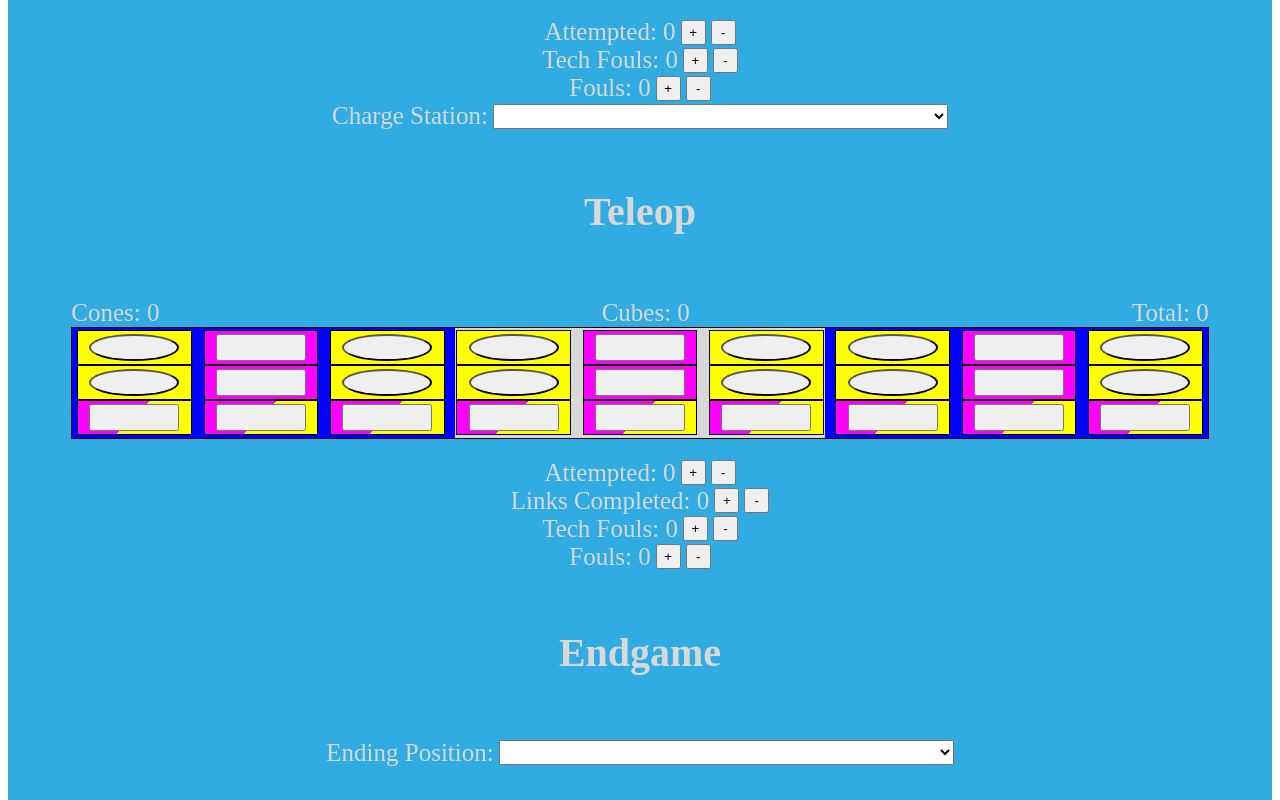
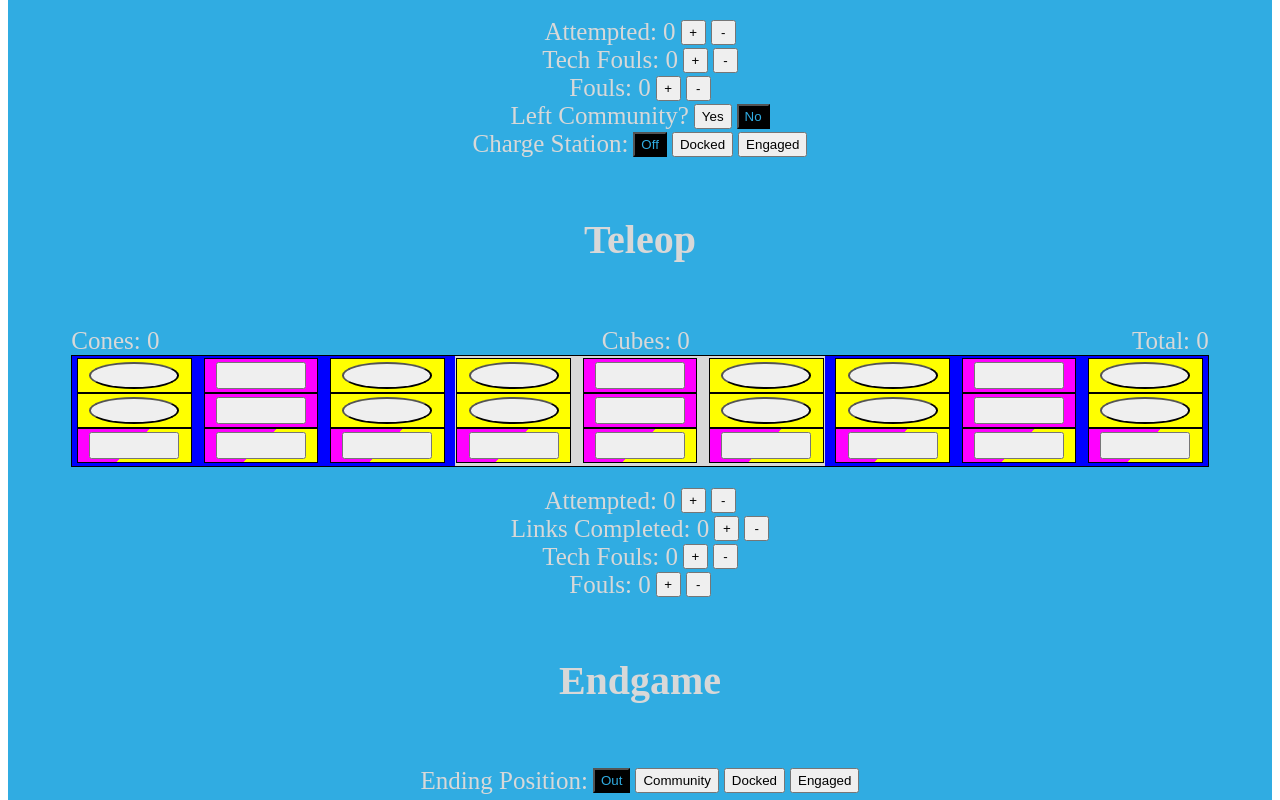
Before and after one commit to Ocean-OS/ScoutClient2023, a SvelteKit app: page /scoutPart2 in a window 1280 px wide. Shown: the part 500-1300 px from the top of the page. Built offline with nearby package versions, Linux system fonts and the light colour scheme.

Commit message:
data done
i swear its actually done now

```diff
--- a/src/routes/scoutPart1/+page.svelte
+++ b/src/routes/scoutPart1/+page.svelte
@@ -3,6 +3,7 @@
 let teamNum = null;
 let roundNum = null;
 let alliance = null;
+let scouter = null;
 </script>
 
 
@@ -18,6 +19,10 @@ let alliance = null;
 
     <!-- Section to group input areas together for margin purposes -->
     <section class="inputArea">
+        <!-- Input area for scouter name -->
+        <p>Scouter:</p>
+        <input bind:value={scouter}/>
+
         <!-- Input area for team name -->
         <p>Team #:</p>
         <input bind:value={teamNum}/>
--- a/src/routes/scoutPart2/+page.svelte
+++ b/src/routes/scoutPart2/+page.svelte
@@ -7,15 +7,16 @@
     let pref = null;
     let links = 0;
     let pointNum = 0;
+    let commBool = false;
 
     let att = 0;
     let fouls = 0;
     let tFouls = 0;
     let coneNum = 0;
     let cubeNum = 0;
+    let comm = 0;
 
-    let autoStation = 0;
-    let endStation = 0;
+    let station = [0, 0];
 
     let arr = [
         // first val is level on the grid (hi/mid/lo)
@@ -173,7 +174,15 @@
             }
         }
 
-        switch (autoStation) {
+        switch (comm) {
+            case 0:
+                break;
+            case 1:
+                pointNum = pointNum + 3;
+                break;
+        }
+
+        switch (station[0]) {
             case 1:
                 pointNum = pointNum + 8;
                 break;
@@ -182,11 +191,14 @@
                 break;
         }
 
-        switch (endStation) {
+        switch (station[1]) {
             case 1:
-                pointNum = pointNum + 8;
+                pointNum = pointNum + 2;
                 break;
             case 2:
+                pointNum = pointNum + 6;
+                break;
+            case 3:
                 pointNum = pointNum + 10;
                 break;
             default:
@@ -197,8 +209,6 @@
         prefCheck();
         accCheck();
     }
-
-
 
     // attempted nodes functions
     function attIncr () {
@@ -246,8 +256,36 @@
     function lDecr () {
         if (links > 0) {
             links = links - 1;
-        pointNum = pointNum - 5;
+            pointNum = pointNum - 5;
         }
+    }
+
+    // community functions
+    function commToTrue () {
+        switch (comm) {
+            case 0:
+                comm = 1;
+                commBool = true;
+                break;
+            case 1:
+                break;
+        }
+    }
+
+    function commToFalse () {
+        switch (comm) {
+            case 1:
+                comm = 0;
+                commBool = false;
+                break;
+            case 0:
+                break;
+        }
+    }
+
+    // station functions
+    function stationTo (ind, val) {
+        station[ind] = val;
     }
 
     // final data functions
@@ -519,14 +557,28 @@
             <button class="Decr" on:click={foulsDecr}>-</button>
         </section>
 
+        <section class="inputArea">
+            <p>Left Community?</p>
+            <button on:click={commToTrue}
+            class:active={comm == 1}
+            on:click={makeFilled}>Yes</button>
+            <button on:click={commToFalse}
+            class:active={comm == 0}
+            on:click={makeFilled}>No</button>
+        </section>
+
         <!-- Input area for charge station -->
         <section class="inputArea">
             <p>Charge Station:</p>
-            <select name="chargeStation" id="chargeStation" value={autoStation}>
-                <option value="0">Off</option>
-                <option value="1">Docked</option>
-                <option value="2">Engaged</option>
-            </select>
+            <button on:click={() => {stationTo(0, 0)}}
+            class:active={station[0] == 0}
+            on:click={makeFilled}>Off</button>
+            <button on:click={() => {stationTo(0, 1)}}
+            class:active={station[0] == 1}
+            on:click={makeFilled}>Docked</button>
+            <button on:click={() => {stationTo(0, 2)}}
+            class:active={station[0] == 2}
+            on:click={makeFilled}>Engaged</button>
         </section>
     </section>
 
@@ -786,12 +838,18 @@
         <!-- Input area for ending position -->
         <section class="inputArea">
             <p>Ending Position:</p>
-            <select name="chargeStation" id="chargeStation" value={endStation}>
-                <option value="0">Field</option>
-                <option value="1">Community</option>
-                <option value="2">Docked</option>
-                <option value="3">Engaged</option>
-            </select>
+            <button on:click={() => {stationTo(1, 0)}}
+            class:active={station[1] == 0}
+            on:click={makeFilled}>Out</button>
+            <button on:click={() => {stationTo(1, 1)}}
+            class:active={station[1] == 1}
+            on:click={makeFilled}>Community</button>
+            <button on:click={() => {stationTo(1, 2)}}
+            class:active={station[1] == 2}
+            on:click={makeFilled}>Docked</button>
+            <button on:click={() => {stationTo(1, 3)}}
+            class:active={station[1] == 3}
+            on:click={makeFilled}>Engaged</button>
         </section>
     </section>
 
@@ -931,6 +989,11 @@
         justify-content: center;
     }
 
+    button {
+        height: 25px;
+        margin-left: 5px;
+    }
+
     .Incr,
     .Decr {
         width: 25px;
@@ -977,4 +1040,9 @@
     .activeCube {
         background-color: #ff00ff;
     }
+
+    .active {
+        background-color: black;
+        color: #30ace2;
+    }
 </style>
```
